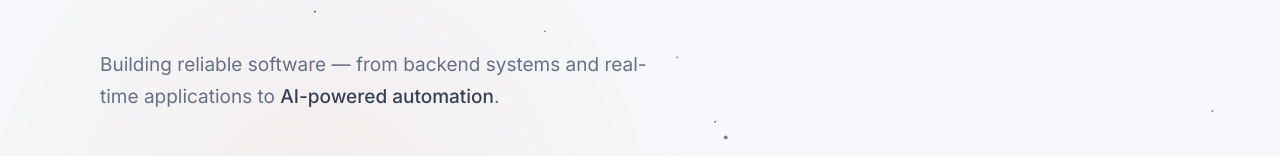
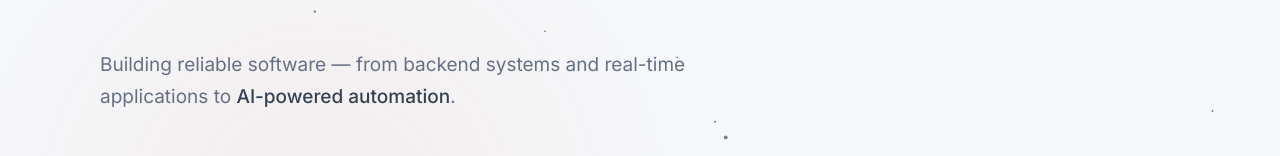
Before and after one commit to Sipisak/mark-portfolio, a React (Vite) app: page / in a window 1280 px wide. Shown: the part 405-561 px from the top of the page. Built offline with nearby package versions, Linux system fonts and the light colour scheme.

Commit message:
feat: localize hero content

```diff
--- a/src/sections/Hero.tsx
+++ b/src/sections/Hero.tsx
@@ -1,17 +1,19 @@
-import { useState, useEffect } from "react";
+import { useEffect, useState } from "react";
 import { Github, Linkedin, ArrowDown, ChevronRight } from "lucide-react";
 import { T, accentAlpha } from "../theme";
 import { Btn } from "../components/Button";
+import { usePreferences } from "../preferences";
 
-/* ─── hero ────────────────────────────────────────── */
 export function Hero() {
   const [mounted, setMounted] = useState(false);
+  const { t } = usePreferences();
+
   useEffect(() => {
-    const t = setTimeout(() => setMounted(true), 100);
-    return () => clearTimeout(t);
+    const timer = setTimeout(() => setMounted(true), 100);
+    return () => clearTimeout(timer);
   }, []);
 
-  const trans = (delay: number) =>
+  const transition = (delay: number) =>
     `opacity 0.9s cubic-bezier(.4,0,.2,1) ${delay}s, transform 0.9s cubic-bezier(.4,0,.2,1) ${delay}s`;
 
   return (
@@ -32,12 +34,11 @@ export function Hero() {
           left: "-5%",
           width: "60vw",
           height: "60vw",
-          background: `radial-gradient(ellipse, ${accentAlpha(
-            0.07
-          )} 0%, transparent 70%)`,
+          background: `radial-gradient(ellipse, ${accentAlpha(0.07)} 0%, transparent 70%)`,
           pointerEvents: "none",
         }}
       />
+
       <div
         style={{
           maxWidth: 1080,
@@ -57,10 +58,10 @@ export function Hero() {
             marginBottom: 28,
             opacity: mounted ? 1 : 0,
             transform: mounted ? "translateY(0)" : "translateY(20px)",
-            transition: trans(0.15),
+            transition: transition(0.15),
           }}
         >
-          {"// Software Engineer · AI Automation"}
+          {t.hero.eyebrow}
         </p>
 
         <h1
@@ -74,7 +75,7 @@ export function Hero() {
             margin: "0 0 40px",
             opacity: mounted ? 1 : 0,
             transform: mounted ? "translateY(0)" : "translateY(40px)",
-            transition: trans(0.3),
+            transition: transition(0.3),
           }}
         >
           Mark<span style={{ color: T.accent }}>.</span>
@@ -84,20 +85,16 @@ export function Hero() {
           style={{
             fontSize: 19,
             color: T.muted,
-            maxWidth: 560,
+            maxWidth: 620,
             lineHeight: 1.7,
             marginBottom: 44,
             opacity: mounted ? 1 : 0,
             transform: mounted ? "translateY(0)" : "translateY(24px)",
-            transition: trans(0.5),
+            transition: transition(0.5),
           }}
         >
-          Building reliable software — from backend systems and real-time
-          applications to{" "}
-          <span style={{ color: T.text, fontWeight: 500 }}>
-            AI-powered automation
-          </span>
-          .
+          {t.hero.lead}{" "}
+          <span style={{ color: T.text, fontWeight: 500 }}>{t.hero.emphasis}</span>.
         </p>
 
         <div
@@ -107,11 +104,11 @@ export function Hero() {
             flexWrap: "wrap",
             opacity: mounted ? 1 : 0,
             transform: mounted ? "translateY(0)" : "translateY(20px)",
-            transition: trans(0.65),
+            transition: transition(0.65),
           }}
         >
           <Btn href="#projects" primary>
-            View projects <ChevronRight size={16} />
+            {t.hero.projectsButton} <ChevronRight size={16} />
           </Btn>
           <Btn href="https://github.com/Sipisak" external>
             <Github size={15} /> GitHub
```
